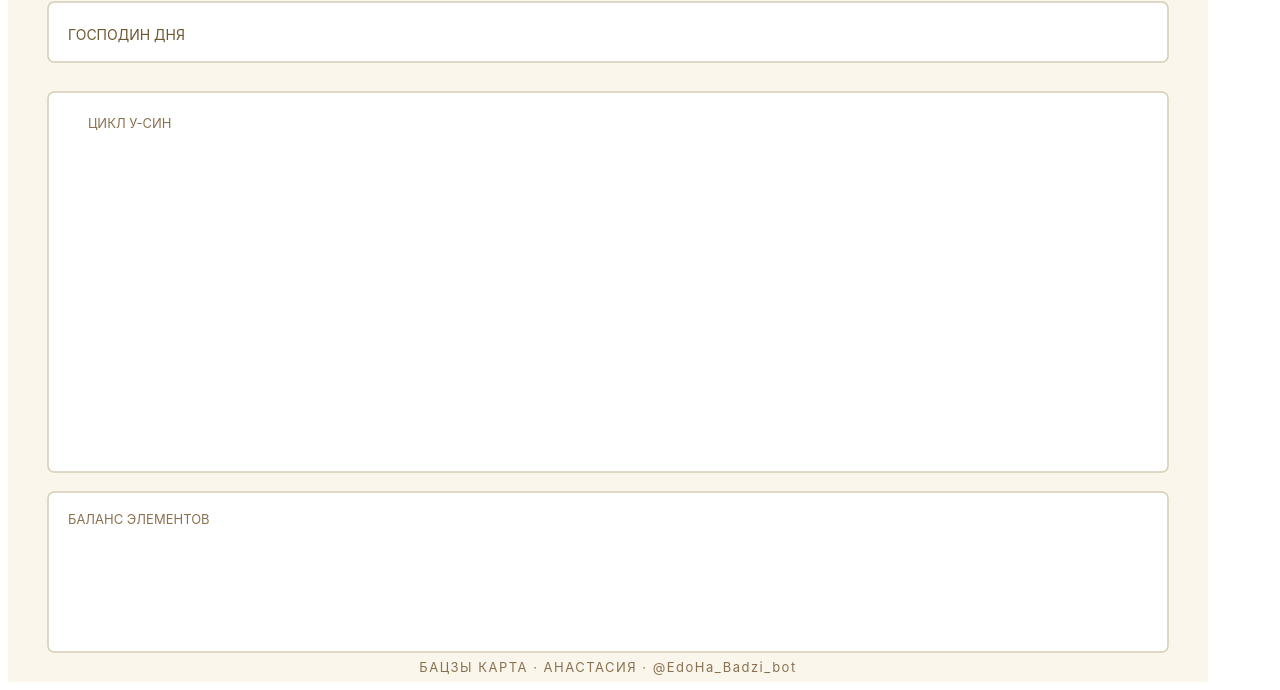
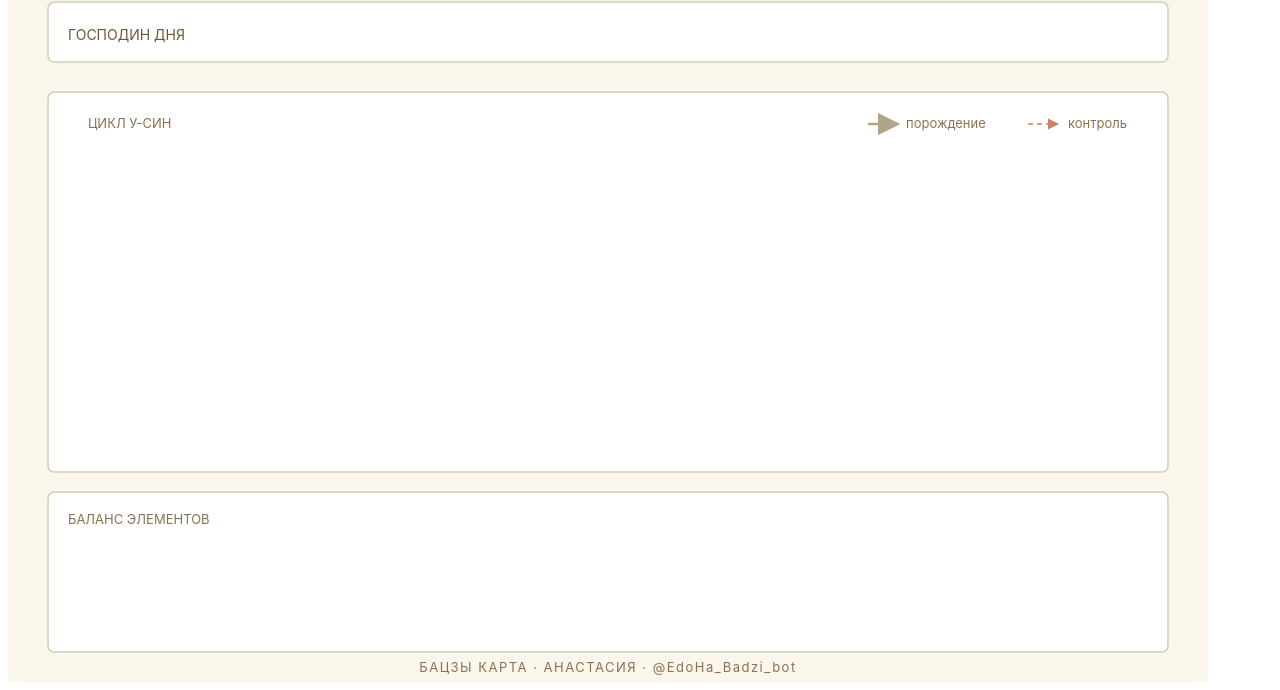
Before and after one commit to AgentSmoki/BaDzi_bot, a Python web app: template web/templates/chart.svg.j2 in a window 1280 px wide. Shown: the part 706-1396 px from the top of the page. Run offline with Jinja, Linux system fonts and the light colour scheme; the template is opened without the code that fills it, so the values that code supplies are empty.

Commit message:
fix(card v2): hidden-stem hex grid + control-cycle arrows in U-Xing
Two pieces of feedback addressed:

1. Hidden stems now render Mingli-style: each stem character is shown
   in its element colour with a small "Инь/Ян Стихия" caption beneath,
   distributed evenly across the pillar's width. One pillar can carry
   1-3 hidden stems (e.g. 亥 → 壬·甲), each rendered as its own coloured
   glyph instead of a single grey dot-joined string.

2. U-Xing wheel gained the control cycle. Solid gold arrows around the
   pentagon perimeter still mark the generation cycle (Wood→Fire→…);
   thin terracotta dashed arrows now skip one vertex to draw the
   five-pointed star of the control cycle (Wood→Earth→Water→…). A
   small legend in the top-right of the wheel card shows both
   conventions ("порождение / контроль").

_wuxing_wheel returns arrows_gen and arrows_ctrl as separate lists; a
shared _segment helper computes line endpoints for both. Marker
ctrl-arrow is added next to gen-arrow in <defs>; control arrows render
beneath the generation arrows so the perimeter visually leads.

Co-Authored-By: Claude Opus 4.7 (1M context) <noreply@anthropic.com>

```diff
--- a/web/templates/chart.svg.j2
+++ b/web/templates/chart.svg.j2
@@ -19,6 +19,8 @@
       .stem-char   { font-size: 110px; }
       .branch-char { font-size: 100px; }
       .hidden-char { font-size: 30px; fill: #8a7250; }
+      .hidden-stem { font-weight: 700; }
+      .hidden-yy   { font-size: 11px; fill: #8a7250; }
       .ten-god     { font-size: 22px; fill: #4a3a20; }
       .placeholder { font-size: 90px; fill: #c5beb0; text-anchor: middle; }
       .footer      { font-size: 13px; fill: #8a7250; text-anchor: middle; letter-spacing: 1.5px; }
@@ -28,6 +30,7 @@
       .role-label  { font-family: "Inter", sans-serif; font-size: 14px; font-weight: 600; fill: #3d2f18; }
       .role-label-dm { fill: #6e5832; font-size: 15px; }
       .arrow-line  { stroke: #b0a587; stroke-width: 2.5; fill: none; }
+      .arrow-ctrl  { stroke: #c46c4a; stroke-width: 1.6; fill: none; stroke-dasharray: 5 4; opacity: 0.85; }
       .el-wood    { fill: #5fa86a; }
       .el-fire    { fill: #d04a3a; }
       .el-earth   { fill: #a06030; }
@@ -40,9 +43,13 @@
       .el-bg-water  { fill: #3a78c4; }
     ]]></style>
 
-    <!-- Arrowhead for generation cycle -->
+    <!-- Arrowhead for generation cycle (filled muted gold) -->
     <marker id="gen-arrow" viewBox="0 0 10 10" refX="9" refY="5" markerWidth="9" markerHeight="9" orient="auto-start-reverse">
       <path d="M 0 0 L 10 5 L 0 10 z" fill="#b0a587"/>
+    </marker>
+    <!-- Arrowhead for control cycle (smaller, terracotta) -->
+    <marker id="ctrl-arrow" viewBox="0 0 10 10" refX="9" refY="5" markerWidth="7" markerHeight="7" orient="auto-start-reverse">
+      <path d="M 0 0 L 10 5 L 0 10 z" fill="#c46c4a"/>
     </marker>
 
     <!-- Element icons as reusable symbols (no Chinese glyphs) -->
@@ -106,10 +113,17 @@
     <text x="135" y="380" class="glyph branch-char el-{{ p.branch_el }}">{{ p.branch }}</text>
     <text x="135" y="420" class="ru-text ru-meta" text-anchor="middle">{{ p.branch_animal }}</text>
     <line x1="20" y1="445" x2="250" y2="445" class="border"/>
-    <text x="135" y="478" class="ru-text ru-sub" text-anchor="middle">скрытые</text>
-    <text x="135" y="510" class="glyph hidden-char">{{ p.hidden_str }}</text>
-    <line x1="20" y1="525" x2="250" y2="525" class="border"/>
-    <text x="135" y="555" class="glyph ten-god">{{ p.ten_god_stem }}</text>
+    <text x="135" y="465" class="ru-text ru-sub" text-anchor="middle">скрытые</text>
+    {% if p.hidden_list %}
+      {% for hs in p.hidden_list %}
+      <text x="{{ hs.x }}" y="500" class="glyph hidden-stem el-{{ hs.el }}" style="font-size: 32px;">{{ hs.char }}</text>
+      <text x="{{ hs.x }}" y="520" class="ru-text hidden-yy" text-anchor="middle">{{ hs.yin_yang }}</text>
+      {% endfor %}
+    {% else %}
+      <text x="135" y="500" class="glyph hidden-char">—</text>
+    {% endif %}
+    <line x1="20" y1="535" x2="250" y2="535" class="border"/>
+    <text x="135" y="563" class="glyph ten-god">{{ p.ten_god_stem }}</text>
     {% endif %}
   </g>
   {% endfor %}
@@ -128,9 +142,23 @@
     <rect class="card" x="0" y="0" width="1120" height="380" rx="6"/>
     <text x="40" y="36" class="ru-text ru-sub">ЦИКЛ У-СИН</text>
 
+    <!-- Legend: solid arrow = generation, dashed = control -->
+    <g transform="translate(820, 32)">
+      <line x1="0" y1="0" x2="30" y2="0" class="arrow-line" marker-end="url(#gen-arrow)"/>
+      <text x="38" y="4" class="ru-text ru-sub">порождение</text>
+      <line x1="160" y1="0" x2="190" y2="0" class="arrow-ctrl" marker-end="url(#ctrl-arrow)"/>
+      <text x="200" y="4" class="ru-text ru-sub">контроль</text>
+    </g>
+
     <g transform="translate(280, 220)">
-      <!-- Generation arrows (drawn under circles so circles cover line ends) -->
-      {% for ar in wuxing.arrows %}
+      <!-- Control arrows first so they sit visually behind the generation cycle -->
+      {% for ar in wuxing.arrows_ctrl %}
+      <line x1="{{ ar.x1 }}" y1="{{ ar.y1 }}" x2="{{ ar.x2 }}" y2="{{ ar.y2 }}"
+            class="arrow-ctrl" marker-end="url(#ctrl-arrow)"/>
+      {% endfor %}
+
+      <!-- Generation arrows (clockwise pentagon perimeter) -->
+      {% for ar in wuxing.arrows_gen %}
       <line x1="{{ ar.x1 }}" y1="{{ ar.y1 }}" x2="{{ ar.x2 }}" y2="{{ ar.y2 }}"
             class="arrow-line" marker-end="url(#gen-arrow)"/>
       {% endfor %}
```
Also changed, not shown: ai/svg_renderer.py (+40 -13 lines).
